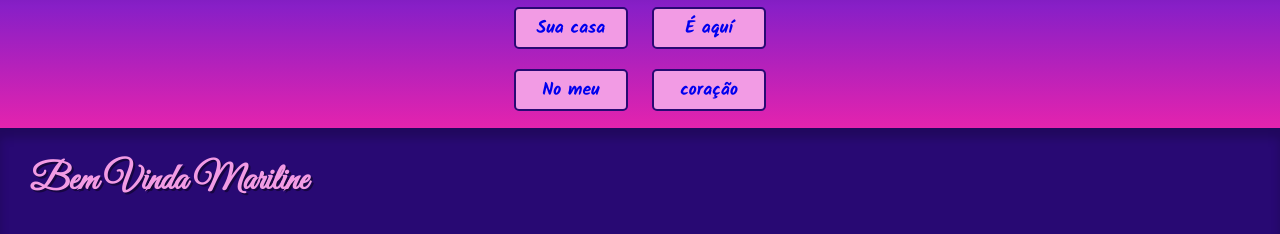
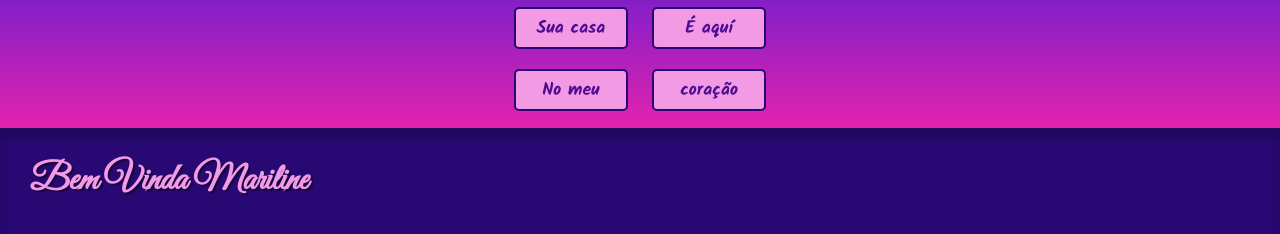
Before and after one commit to apenasumpequenoprincipe/seu-mundoo, a plain HTML site: page index.html in a window 1280 px wide. Shown: the part 116-350 px from the top of the page. Drawn offline with Linux system fonts and the light colour scheme.

Commit message:
Update style.css

```diff
--- a/estilo/style.css
+++ b/estilo/style.css
@@ -71,6 +71,7 @@ nav a {
     border: 2px solid var(--cor06);
     padding: 5px;
     margin: 10px;
+    color: var(--cor05);
     min-width: 100px;
     border-radius: 5px;
     font-weight: bold;
```
